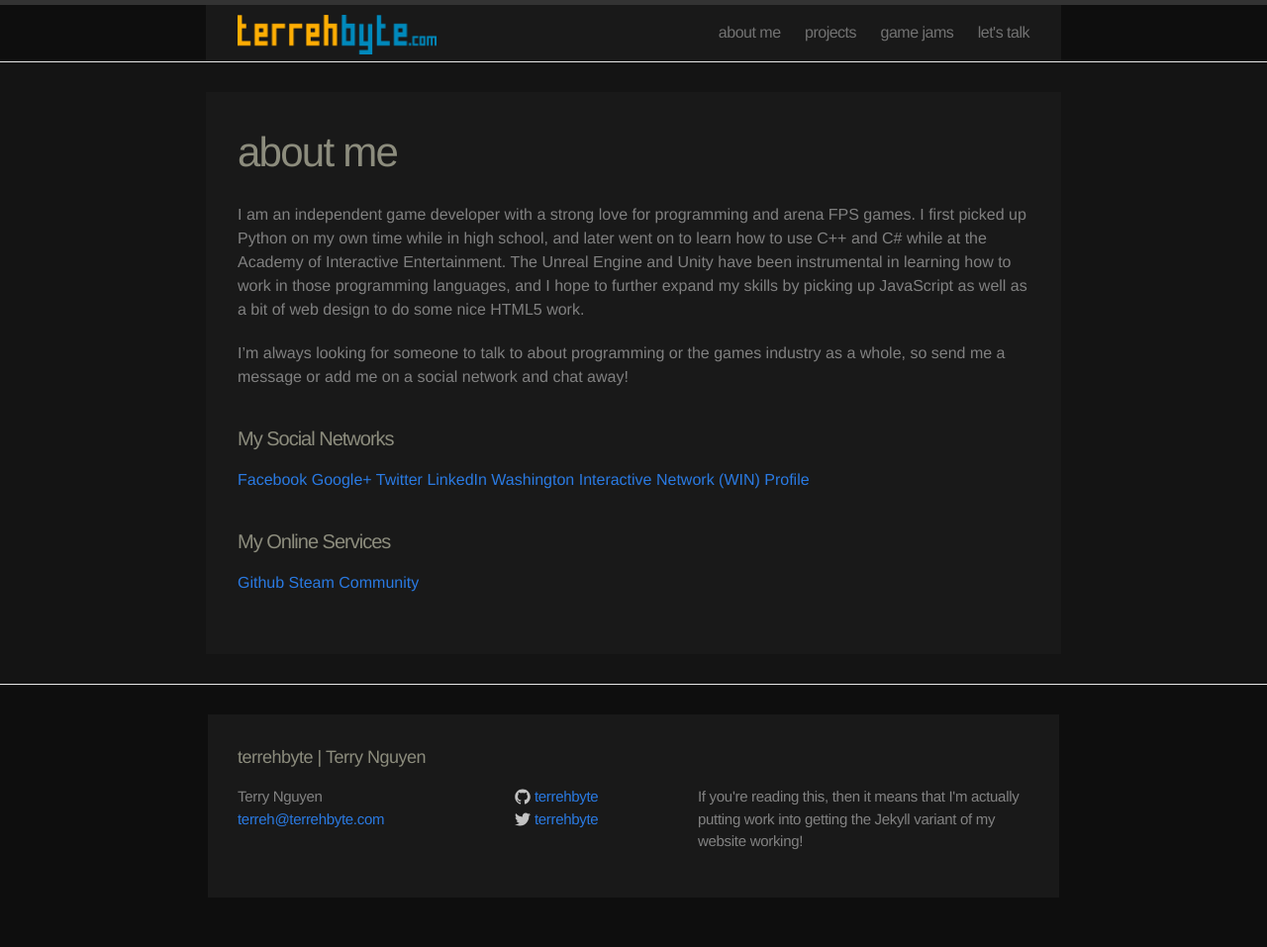
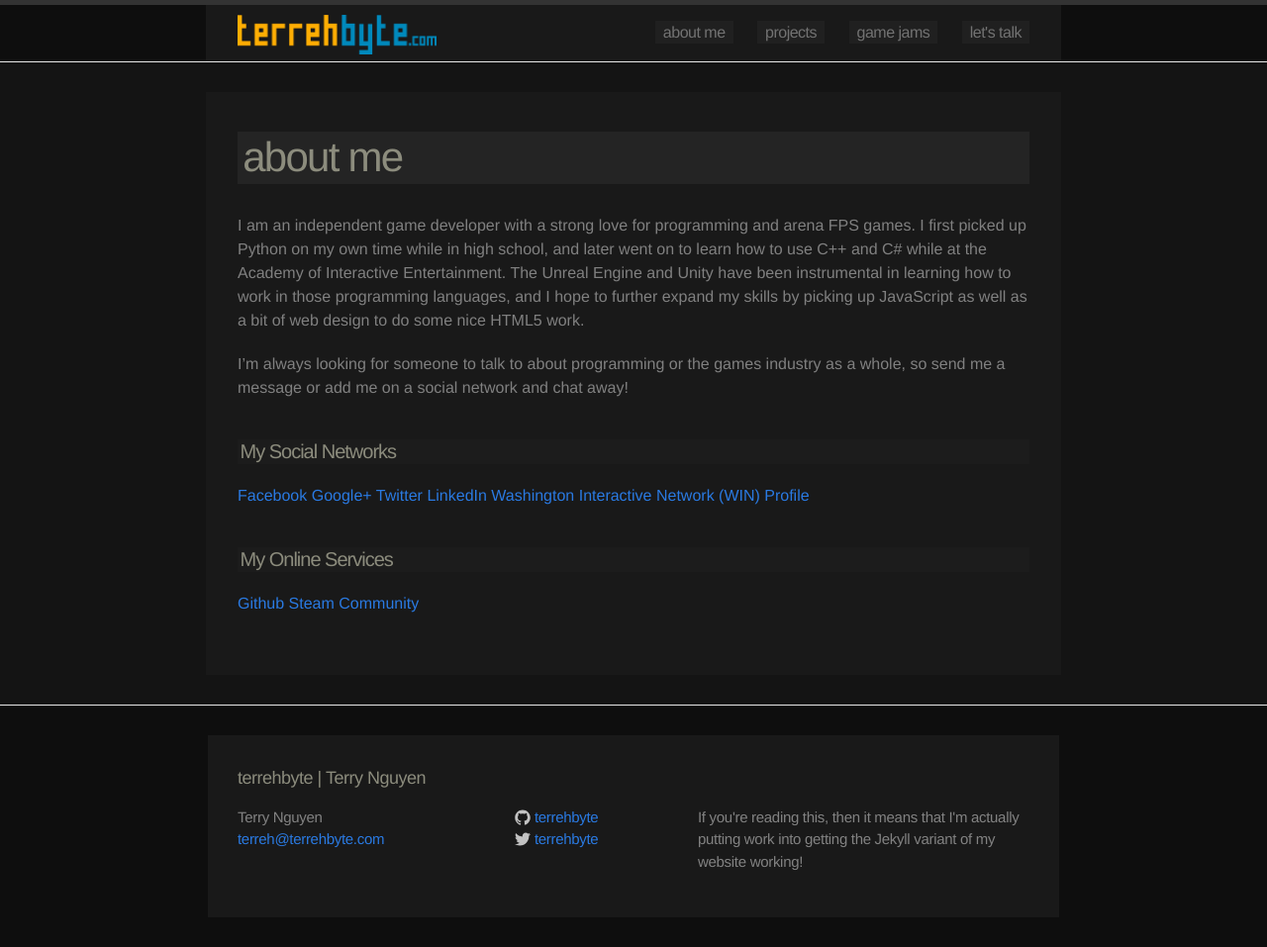
Before and after one commit to terrehbyte/terrehbyte.com, a Jekyll site: the page built from aboutme.md, in a window 1280 px wide. Shown: the whole page at 99% size. Built offline with Jekyll 4.4.1, drawn with Linux system fonts in a browser that asks for light colours; Markdown is read by kramdown in place of the engine named in the settings.

Commit message:
Added bounding boxes for headers

```diff
--- a/css/main.css
+++ b/css/main.css
@@ -96,6 +96,9 @@
   margin-left: 20px;
   color: #727272;
   letter-spacing: -.5px;
+  /* Box Highlight */
+  padding: 0.2em 0.5em;
+  background: #202020;
 }
 
 /* Site footer */
@@ -199,6 +202,13 @@
   display: block; /*for the future when you might want even/odd coloring for each post entry*/
 }
 
+/*
+.posts li:nth-child(even)
+{
+    background-color: #0c0c0c;
+}
+*/
+
 .posts .post-date
 {
   display: block;
@@ -250,6 +260,8 @@
   letter-spacing: -1.75px;
   line-height: 1;
   font-weight: 300;
+  background-color: #242424;
+  padding: 0.125em;
 }
 
 .post-header .meta {
@@ -272,6 +284,8 @@
   line-height: 1;
   font-weight: 300;
   margin: 40px 0 20px;
+  background-color: #1c1c1c;
+  padding: 0.125em;
 }
 
 .post-content h2 {
```
